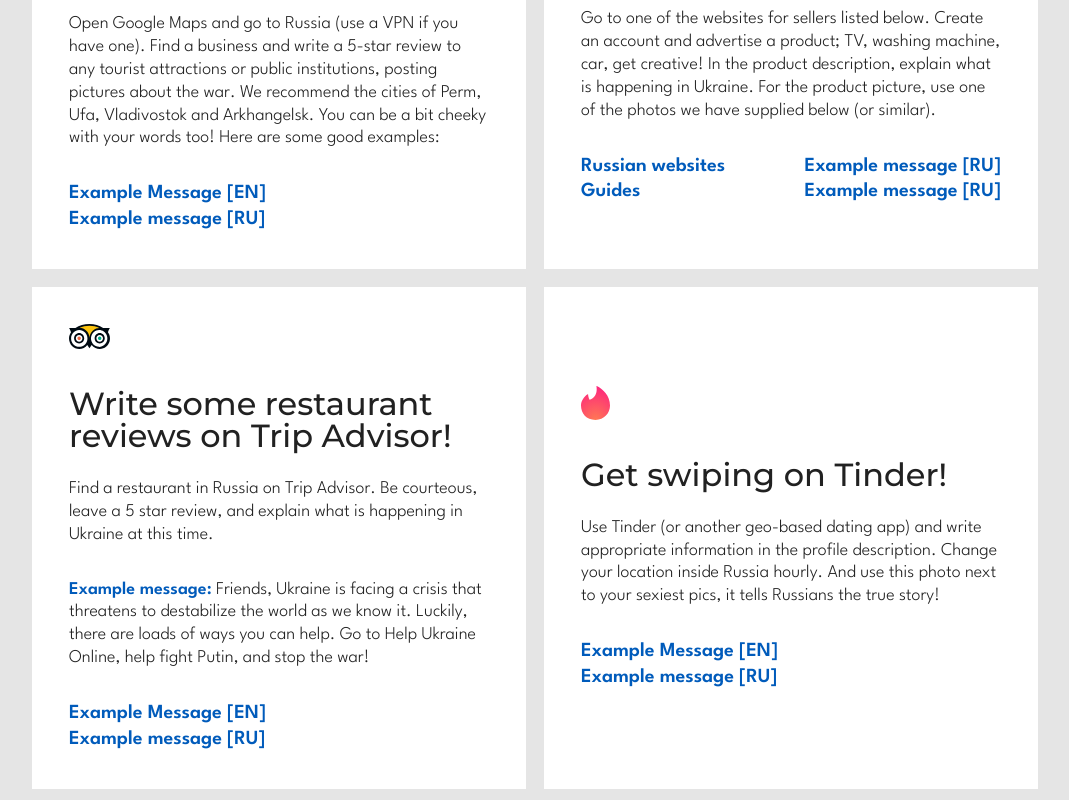
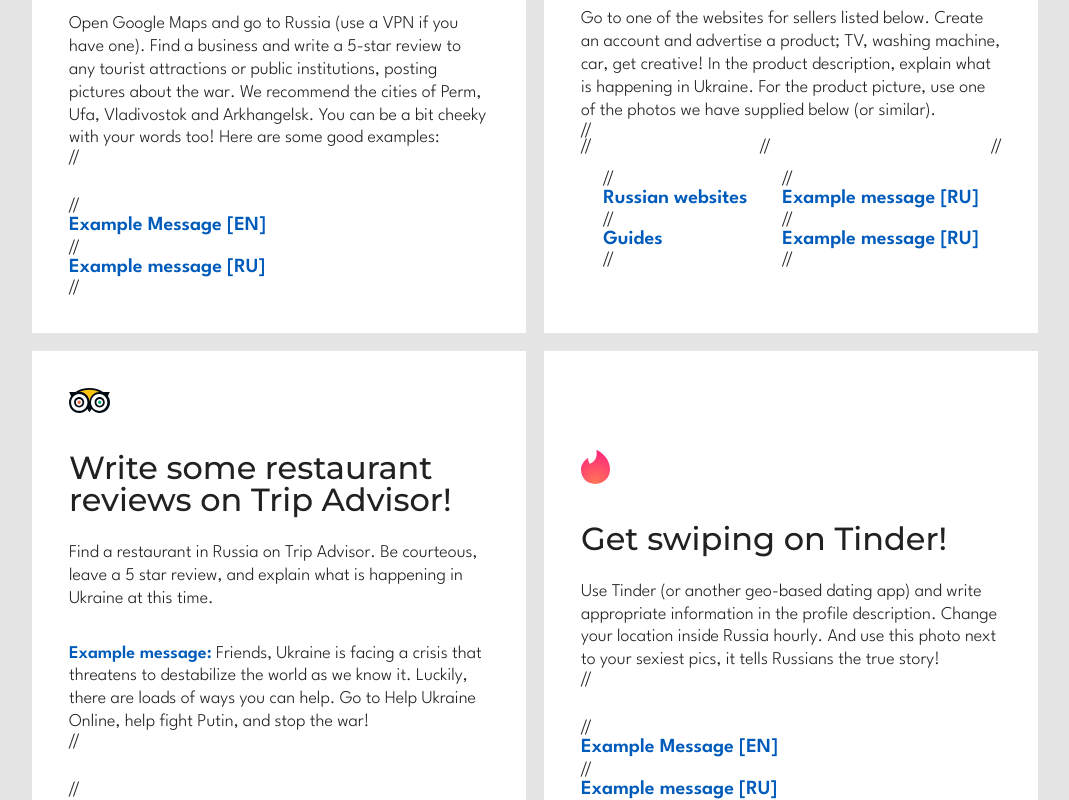
Before and after one commit to s7kind/helpukraine, a Next.js app: page /take-action in a window 1280 px wide. Shown: the part 1100-1900 px from the top of the page, without its empty margins (105-1174 px from the left). Built offline with nearby package versions, Linux system fonts and the light colour scheme.

Commit message:
Update take-action.js

```diff
--- a/pages/take-action.js
+++ b/pages/take-action.js
@@ -74,10 +74,10 @@
                                     pictures about the war. We recommend the cities of Perm, Ufa, Vladivostok and
                                     Arkhangelsk. You can be a bit cheeky with your words too! Here are some good
                                     examples:</p>
-                                <div className={action.take__action_example}>
-                                    <p className={action.example_link}><a href="#">Example Message [EN]</a></p>
-                                    <p className={action.example_link}><a href="#">Example message [RU]</a></p>
-                                </div>
+//                                 <div className={action.take__action_example}>
+//                                     <p className={action.example_link}><a href="#">Example Message [EN]</a></p>
+//                                     <p className={action.example_link}><a href="#">Example message [RU]</a></p>
+//                                 </div>
 
                             </div>
 
@@ -108,16 +108,16 @@
                                     product; TV, washing machine, car, get creative! In the product description, explain
                                     what is happening in Ukraine. For the product picture, use one of the photos we have
                                     supplied below (or similar).</p>
-                                <div className={styles.main__section_act__wrapp_btns}>
-                                    <div className={action.take__action_example}>
-                                        <p className={action.example_link}><a href="#">Russian websites</a></p>
-                                        <p className={action.example_link}><a href="#">Guides</a></p>
-                                    </div>
-                                    <div className={action.take__action_example}>
-                                        <p className={action.example_link}><a href="#">Example message [RU]</a></p>
-                                        <p className={action.example_link}><a href="#">Example message [RU]</a></p>
-                                    </div>
-                                </div>
+//                                 <div className={styles.main__section_act__wrapp_btns}>
+//                                     <div className={action.take__action_example}>
+//                                         <p className={action.example_link}><a href="#">Russian websites</a></p>
+//                                         <p className={action.example_link}><a href="#">Guides</a></p>
+//                                     </div>
+//                                     <div className={action.take__action_example}>
+//                                         <p className={action.example_link}><a href="#">Example message [RU]</a></p>
+//                                         <p className={action.example_link}><a href="#">Example message [RU]</a></p>
+//                                     </div>
+//                                 </div>
                             </div>
 
                             <div className={action.take__action_item}>
@@ -168,10 +168,10 @@
                                         help. Go to Help Ukraine Online, help fight Putin, and stop the war!
                                     </p>
                                 </div>
-                                <div className={action.take__action_example}>
-                                    <p className={action.example_link}><a href="#">Example Message [EN]</a></p>
-                                    <p className={action.example_link}><a href="#">Example message [RU]</a></p>
-                                </div>
+//                                 <div className={action.take__action_example}>
+//                                     <p className={action.example_link}><a href="#">Example Message [EN]</a></p>
+//                                     <p className={action.example_link}><a href="#">Example message [RU]</a></p>
+//                                 </div>
 
                             </div>
 
@@ -199,10 +199,10 @@
                                     app) and write appropriate information in the
                                     profile description. Change your location inside Russia hourly. And use this photo
                                     next to your sexiest pics, it tells Russians the true story!</p>
-                                <div className={action.take__action_example}>
-                                    <p className={action.example_link}><a href="#">Example Message [EN]</a></p>
-                                    <p className={action.example_link}><a href="#">Example message [RU]</a></p>
-                                </div>
+//                                 <div className={action.take__action_example}>
+//                                     <p className={action.example_link}><a href="#">Example Message [EN]</a></p>
+//                                     <p className={action.example_link}><a href="#">Example message [RU]</a></p>
+//                                 </div>
                             </div>
 
                         </div>
```
